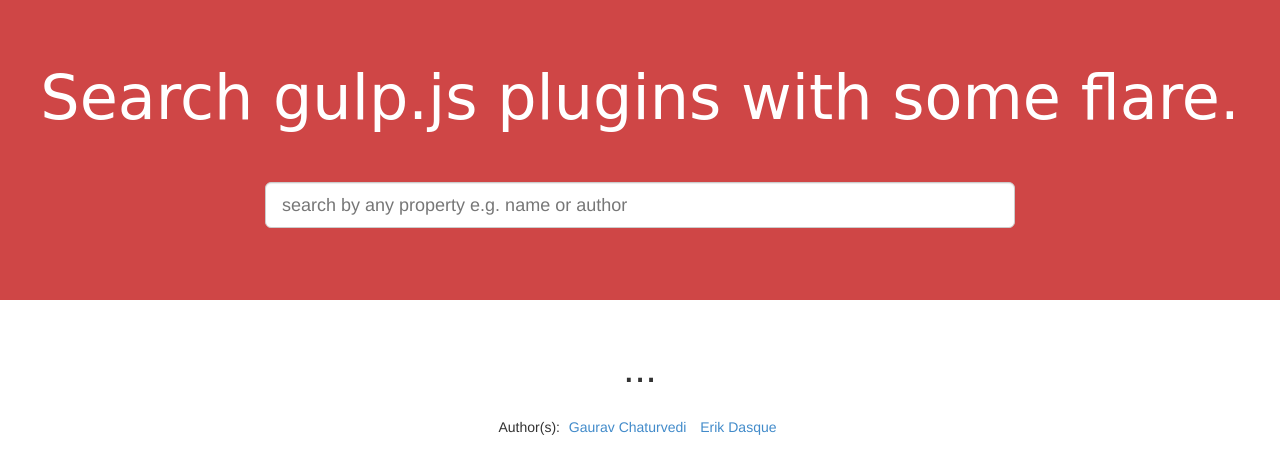
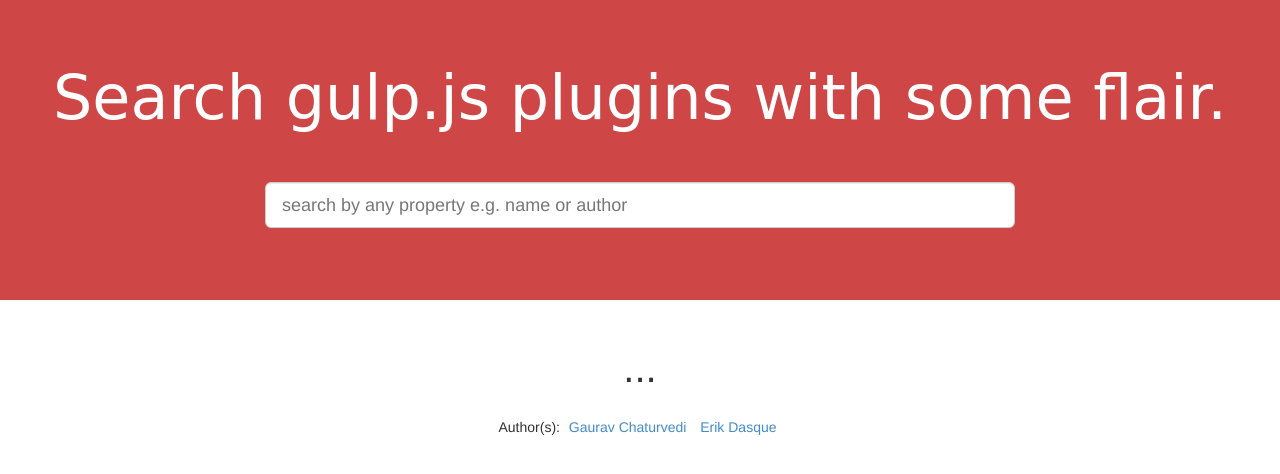
Before and after one commit to gchaturvedi/angular_gulp, a plain HTML site: page index.html in a window 1280 px wide. Drawn offline with Linux system fonts and the light colour scheme; a web font is replaced by a local one.

Commit message:
Fix spelling

```diff
--- a/index.html
+++ b/index.html
@@ -16,7 +16,7 @@
         <script type="text/javascript" src="js/gulp.js"></script>
         <div ng-controller="PluginsController">
             <div class="header-container">
-                <h1 class="logo">Search gulp.js plugins with some flare.</h1>
+                <h1 class="logo">Search gulp.js plugins with some flair.</h1>
                 <h2 class="search-header"><input type="text" placeholder="search by any property e.g. name or author" class="form-control input-lg" ng-model="pluginFilter" /></h2>
             </div>
             <div class="container">
```
